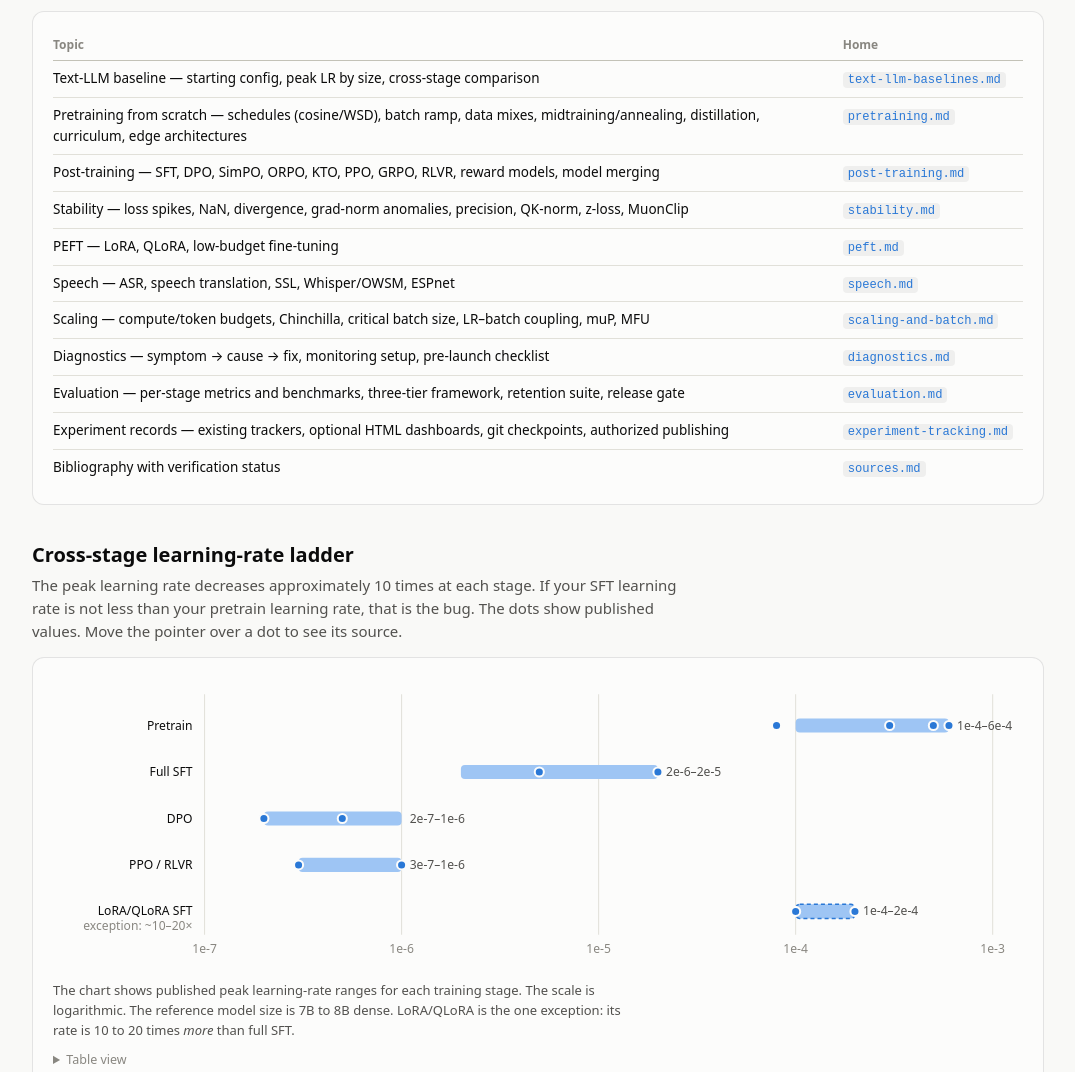
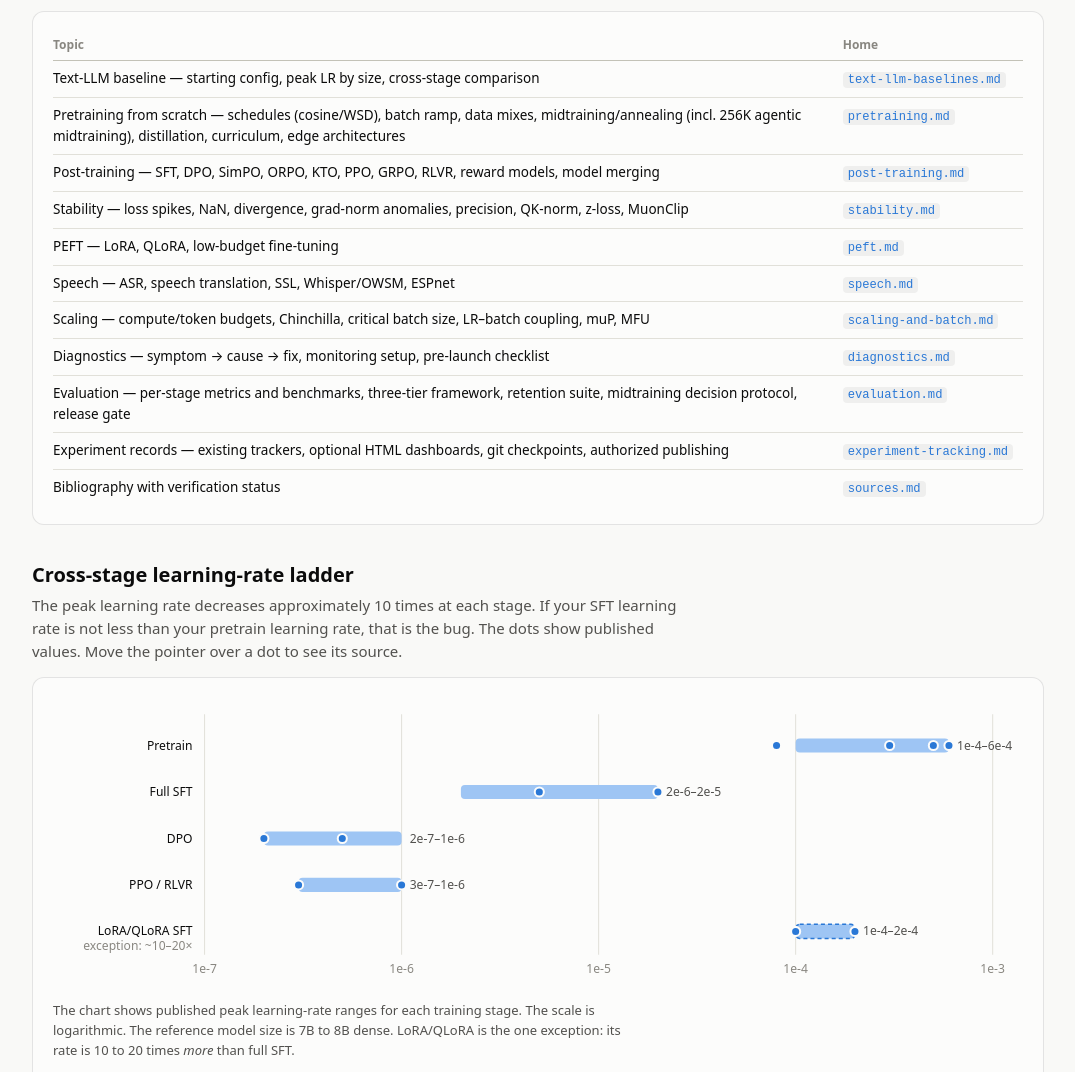
Before and after one commit to voidful/AlchemistPlaybook, a plain HTML site: page docs/index.html in a window 1280 px wide. Shown: the part 865-1937 px from the top of the page, without its empty margins (102-1177 px from the left). Drawn offline with Linux system fonts and the light colour scheme.

Commit message:
Add Nemotron 3.5 agentic midtraining (arXiv 2610.22019): 256K SWE blend, trace cap, tool-response masking, LR/replay ablations — pretraining §4, short-fixed-SFT eval protocol, bibliography; v1.3.0
Knowledge:
- pretraining.md §1 stage-only row + §4 full recipe: blend shares and
  per-source construction/masking rules, constant-LR setup (5e-5 at
  30B-A3B / 1e-5 at 120B-A12B), ablations on traces, tool-response
  masking, replay 20% (40% no gain), LR vs general capability, and
  midtrain-before-long-context ordering; CPT guidance now states two LR
  regimes (EvoLM full re-warm vs Nemotron moderate constant) and two
  controlled replay points.
- evaluation.md: fourth eval rule + §4 short-fixed-SFT decision protocol
  (base-model proxies BPB/LoCoDiff/RepoBench trend but do not decide;
  pinned harnesses, pass@k, regression groups, context-economy failures,
  noise budget); §9 harness-dependence note.
- post-training.md: chooser row, Nemotron agentic SFT settings, mask-tool-
  responses and SFT-length-vs-RL rules, 20-step GRPO persistence check,
  failure-mode row. diagnostics.md: two symptom rows.
- sources.md: paper row + Terminal-Bench, SWE-bench Multilingual/Pro,
  DeepSWE, LoCoDiff/RepoBench, BrowseComp (IDs verified on arXiv).

Packaging:
- `midtraining` in the trigger description; routing rows updated;
  docs/index.html DATA (source, routing, timeline); CHANGELOG 1.3.0 and
  both plugin manifests; archive rebuilt; new workspace eval definition
  `agentic-midtraining-recipe` (defined, not executed).

```diff
--- a/docs/index.html
+++ b/docs/index.html
@@ -276,7 +276,7 @@
 // DATA — the only block to edit when facts change (docs/conventions.md).
 // ============================================================================
 const DATA = {
-  updated: "2026-09-07",
+  updated: "2026-10-27",
   repo: "https://github.com/voidful/AlchemistPlaybook",
   stats: [
     { v: "auto:sources", k: "sources in the bibliography" },
@@ -289,14 +289,14 @@ const DATA = {
   ],
   routing: [
     { topic: "Text-LLM baseline — starting config, peak LR by size, cross-stage comparison", file: "text-llm-baselines.md" },
-    { topic: "Pretraining from scratch — schedules (cosine/WSD), batch ramp, data mixes, midtraining/annealing, distillation, curriculum, edge architectures", file: "pretraining.md" },
+    { topic: "Pretraining from scratch — schedules (cosine/WSD), batch ramp, data mixes, midtraining/annealing (incl. 256K agentic midtraining), distillation, curriculum, edge architectures", file: "pretraining.md" },
     { topic: "Post-training — SFT, DPO, SimPO, ORPO, KTO, PPO, GRPO, RLVR, reward models, model merging", file: "post-training.md" },
     { topic: "Stability — loss spikes, NaN, divergence, grad-norm anomalies, precision, QK-norm, z-loss, MuonClip", file: "stability.md" },
     { topic: "PEFT — LoRA, QLoRA, low-budget fine-tuning", file: "peft.md" },
     { topic: "Speech — ASR, speech translation, SSL, Whisper/OWSM, ESPnet", file: "speech.md" },
     { topic: "Scaling — compute/token budgets, Chinchilla, critical batch size, LR–batch coupling, muP, MFU", file: "scaling-and-batch.md" },
     { topic: "Diagnostics — symptom → cause → fix, monitoring setup, pre-launch checklist", file: "diagnostics.md" },
-    { topic: "Evaluation — per-stage metrics and benchmarks, three-tier framework, retention suite, release gate", file: "evaluation.md" },
+    { topic: "Evaluation — per-stage metrics and benchmarks, three-tier framework, retention suite, midtraining decision protocol, release gate", file: "evaluation.md" },
     { topic: "Experiment records — existing trackers, optional HTML dashboards, git checkpoints, authorized publishing", file: "experiment-tracking.md" },
     { topic: "Bibliography with verification status", file: "sources.md" }
   ],
@@ -368,6 +368,7 @@ const DATA = {
     { n: "GLM-5", id: "2602.15763", a: "Pretraining", v: "paper", u: "744B/40B MoE; Muon Split; DSA sparse-attention retrofit; INT4 QAT" },
     { n: "EvoLM", id: "2506.16029", a: "Pretraining", v: "config", u: "Full-pipeline ablation, 100+ models; downstream saturation ~80–160 tok/param" },
     { n: "MiniCPM5-1B", id: "OpenBMB/MiniCPM", a: "Pretraining", v: "paper", u: "Staged-decay curriculum 4K/200B→32K/75B→128K/25B; parallel RL teachers → OPD; +16 avg over SFT at 1B", link: "https://github.com/OpenBMB/MiniCPM" },
+    { n: "Nemotron 3.5 agentic midtraining (NVIDIA)", id: "2610.22019", a: "Pretraining", v: "paper", u: "Open 256K agentic-coding midtraining: 75% natural SWE data + 20% replay + 5% long-context, traces capped 10–15%, tool responses masked, constant moderate LR; decide recipes by short fixed SFT, not base-model proxies" },
     { n: "Zephyr", id: "2310.16944", a: "Post-training", v: "config", u: "SFT 2e-5 / cosine / 1 ep; DPO 5e-7, β 0.01, 1 ep" },
     { n: "Tulu 3", id: "2411.15124", a: "Post-training", v: "config", u: "SFT 5e-6; length-norm DPO β5, 5e-7; full RLVR PPO table (3e-7)" },
     { n: "DPO", id: "2305.18290", a: "Post-training", v: "paper", u: "β 0.1 convention; objective" },
@@ -416,6 +417,11 @@ const DATA = {
     { n: "SWE-bench (Verified)", id: "2310.06770", a: "Benchmarks", v: "paper", u: "Repo-level resolved rate" },
     { n: "LiveCodeBench", id: "2403.07974", a: "Benchmarks", v: "paper", u: "Contamination-resistant, time-windowed code eval" },
     { n: "AlpacaEval 2 / Arena-Hard / MT-Bench", id: "2404.04475", a: "Benchmarks", v: "paper", u: "LLM-judge win-rate / Elo (relative, judge-dependent)" },
+    { n: "Terminal-Bench", id: "2601.11868", a: "Benchmarks", v: "paper", u: "CLI-agent tasks (89); compare only within a version (2.0 vs 2.1)" },
+    { n: "SWE-bench Multilingual / Pro", id: "2504.21798", a: "Benchmarks", v: "paper", u: "Multilingual and long-horizon repo-level resolution; Pro concentrates context-window-fill failures" },
+    { n: "DeepSWE", id: "2607.07946", a: "Benchmarks", v: "paper", u: "Original long-horizon engineering tasks; ≈2-point run-to-run noise" },
+    { n: "LoCoDiff / RepoBench", id: "2306.03091", a: "Benchmarks", v: "reported", u: "Base-model post-trainability trend metrics — improve with midtraining, do not predict post-SFT results", link: "https://abanteai.github.io/LoCoDiff-bench/" },
+    { n: "BrowseComp", id: "2504.12516", a: "Benchmarks", v: "paper", u: "Browsing-agent benchmark" },
     { n: "Eric Provencher: Rethinking skills and prompts for GPT-6 Astra", id: "X article", a: "Workflow", v: "reported", u: "Concise discovery and task-specific reference loading; workflow guidance, not training evidence", link: "https://x.com/pvncher/status/2095991462416490862" },
     { n: "OpenAI: Using GPT-6 Astra", id: "official guide", a: "Workflow", v: "reported", u: "Instruction scope, task completion, response format, and proportionate verification; not training evidence", link: "https://developers.openai.com/api/docs/guides/latest-model?model=gpt-6-astra" },
     { n: "HTML-artifact workflow (Anthropic blog)", id: "claude.com", a: "Workflow", v: "reported", u: "Optional HTML reporting workflow — never cited for hyperparameters", link: "https://claude.com/blog/using-claude-code-the-unreasonable-effectiveness-of-html" },
@@ -432,6 +438,7 @@ const DATA = {
     { id: "0006", d: "2026-09-07", t: "Task-scoped guidance and progressive disclosure", p: "Short trigger, routed baselines, context-aware intake, user-selected formats, and proportionate verification. New behavior evals await execution.", f: "0006-task-scoped-skill-guidance.md" }
   ],
   commits: [
+    { d: "2026-10-27", s: "Add Nemotron 3.5 agentic midtraining recipe (arXiv 2610.22019): 256K SWE blend, traces ≤10–15%, tool-response masking, LR/replay ablations, short-fixed-SFT decision protocol" },
     { d: "2026-08-19", s: "Add MiniCPM5-1B, OpenThoughts, GRAPE: reasoning-SFT data curation, RL length-control guardrail, 1B RL-teachers→OPD" },
     { d: "2026-08-19", s: "Add Rethinking-OPD: OPD preconditions, overlap-ratio diagnostic, cold-start recovery" },
     { d: "2026-08-19", s: "Adopt two-road living documentation (decision 0004)" },
```
Also changed, not shown: alchemist-playbook-workspace/evals/evals.json (+7 -0 lines), .claude-plugin/plugin.json, .codex-plugin/plugin.json, 8 other files.
